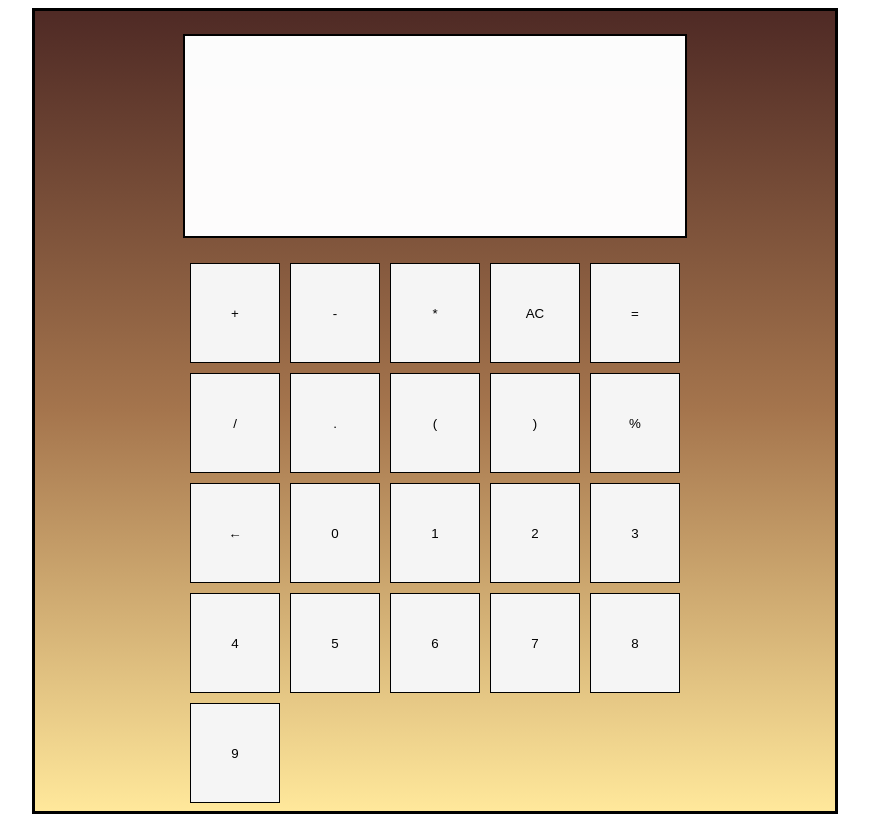
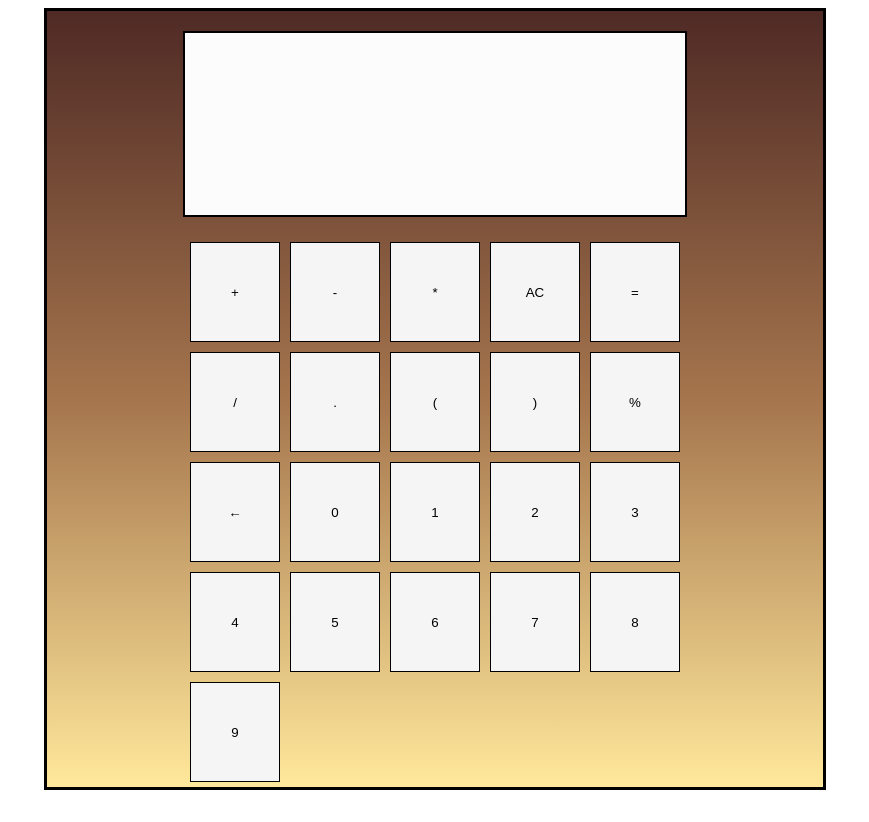
Before and after one commit to 3rundane/custom_calculator_v1, a plain HTML site: page index.html in a window 1280 px wide. Shown: the whole page, without its empty margins (205-1074 px from the left). After the commit the page ends 800 px from the top, so only its background shows below. Drawn offline with Linux system fonts and the light colour scheme.

Commit message:
Update calc_styles.css

```diff
--- a/calc_styles.css
+++ b/calc_styles.css
@@ -6,8 +6,8 @@
 
     align-items: center;
     justify-content: center;
-    height: 100vh;
-    width: 100vh;
+    height: 97vh;
+    width: 97vh;
     margin: 0 auto;
 
     border-width: 3px;
```
